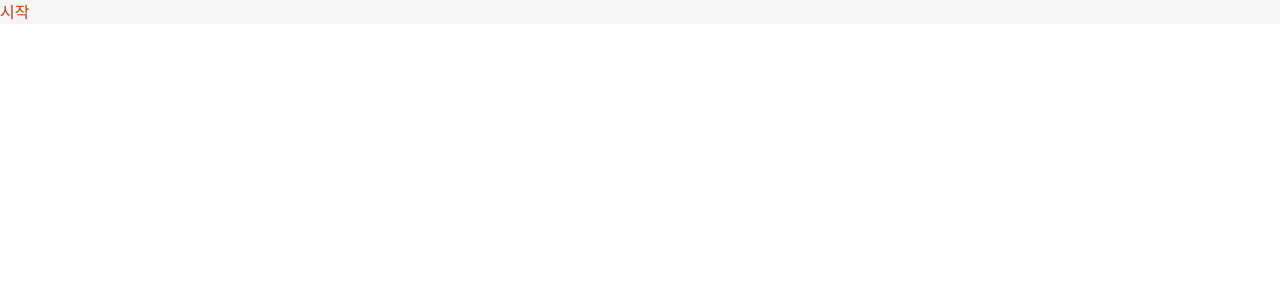
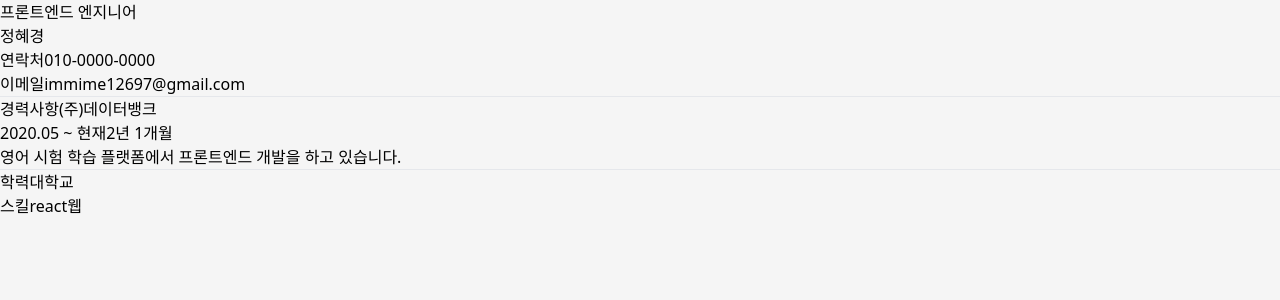
Before and after one commit to ginsum/new-blog, a React (Create React App) app: page / in a window 1280 px wide. Shown: the top 300 px of the page. Built offline with nearby package versions, Linux system fonts and the light colour scheme.

Commit message:
add resume page

```diff
--- a/src/App.tsx
+++ b/src/App.tsx
@@ -1,9 +1,9 @@
+import Resume from "./page/resume";
+
 function App() {
   return (
-    <div className="bg-neutral-100">
-      <header className="text-orange-700">
-        <p>시작</p>
-      </header>
+    <div className="w-screen h-screen bg-neutral-100">
+      <Resume />
     </div>
   );
 }
--- /dev/null
+++ b/src/page/resume.tsx
@@ -0,0 +1,40 @@
+const Resume = () => {
+  return (
+    <div className="flex flex-col justify-center">
+      <div>프론트엔드 엔지니어</div>
+      <div>정혜경</div>
+      <div>
+        <span>연락처</span>
+        <span>010-0000-0000</span>
+      </div>
+      <div>
+        <span>이메일</span>
+        <span>immime12697@gmail.com</span>
+      </div>
+      <hr />
+      <div>
+        <div>
+          <span>경력사항</span>
+          <span>(주)데이터뱅크</span>
+          <div>
+            <span>2020.05 ~ 현재</span>
+            <span>2년 1개월</span>
+          </div>
+        </div>
+      </div>
+      <div>영어 시험 학습 플랫폼에서 프론트엔드 개발을 하고 있습니다.</div>
+      <hr />
+      <div>
+        <span>학력</span>
+        <span>대학교</span>
+      </div>
+      <div>
+        <span>스킬</span>
+        <span>react</span>
+        <span>웹</span>
+      </div>
+    </div>
+  );
+};
+
+export default Resume;
```
